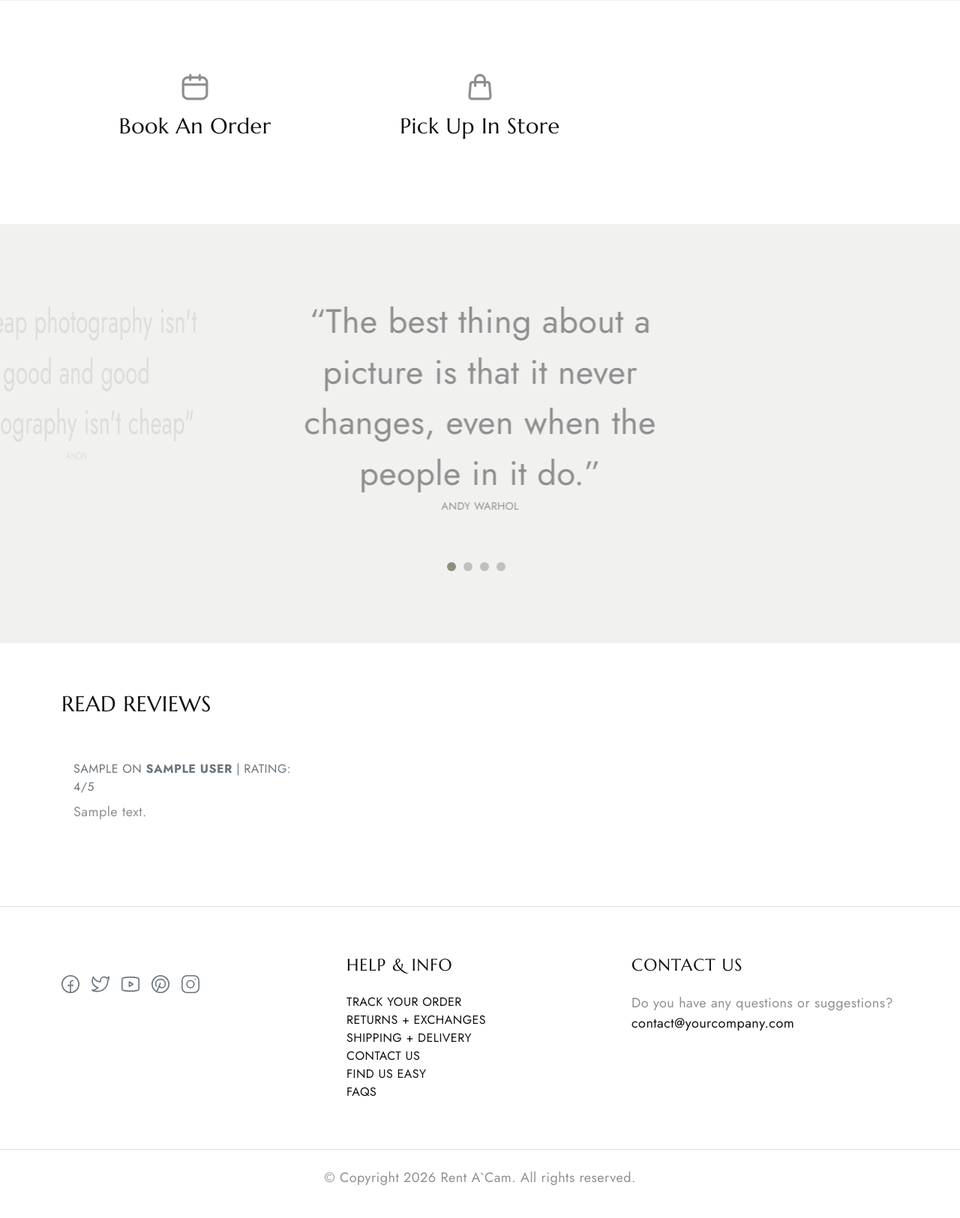
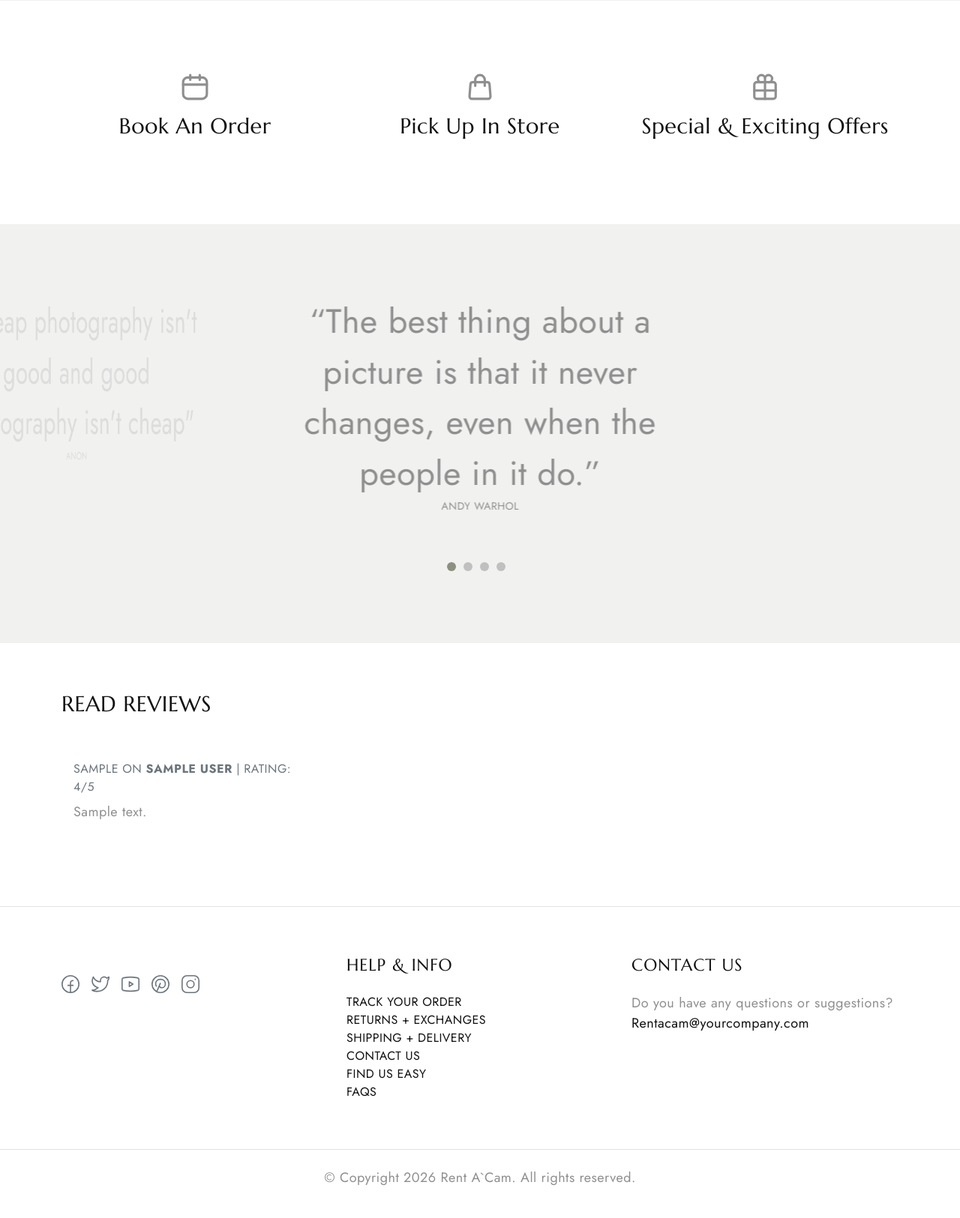
Before and after one commit to ajith-joshy/Rent-A-Cam, a Django app: page / in a window 1280 px wide. Shown: the part 891-2516 px from the top of the page at 75% size. Run offline with Django 5.2, Linux system fonts and the light colour scheme; tables that the repository leaves empty hold one stand-in row (values such as "Sample post"); some libraries are stand-ins or nearby versions.

Commit message:
add to stock page altered

```diff
--- a/superuser/views.py
+++ b/superuser/views.py
@@ -90,7 +90,7 @@ class Add_stock(View):
         f=Stockform(request.POST,instance=b)
         if f.is_valid():
             f.save()
-        return redirect('superuser:detail',i=i)
+        return redirect('rent:home')
 
 class Detail_view(View):
     def get(self,request,i):
--- a/templates/home.html
+++ b/templates/home.html
@@ -235,7 +235,7 @@
           <div class="footer-menu footer-menu-004 border-animation-left">
             <h5 class="widget-title text-uppercase mb-4">Contact Us</h5>
             <p>Do you have any questions or suggestions? <a href="mailto:contact@yourcompany.com"
-                class="item-anchor">contact@yourcompany.com</a></p>
+                class="item-anchor">Rentacam@yourcompany.com</a></p>
           </div>
         </div>
       </div>
```
